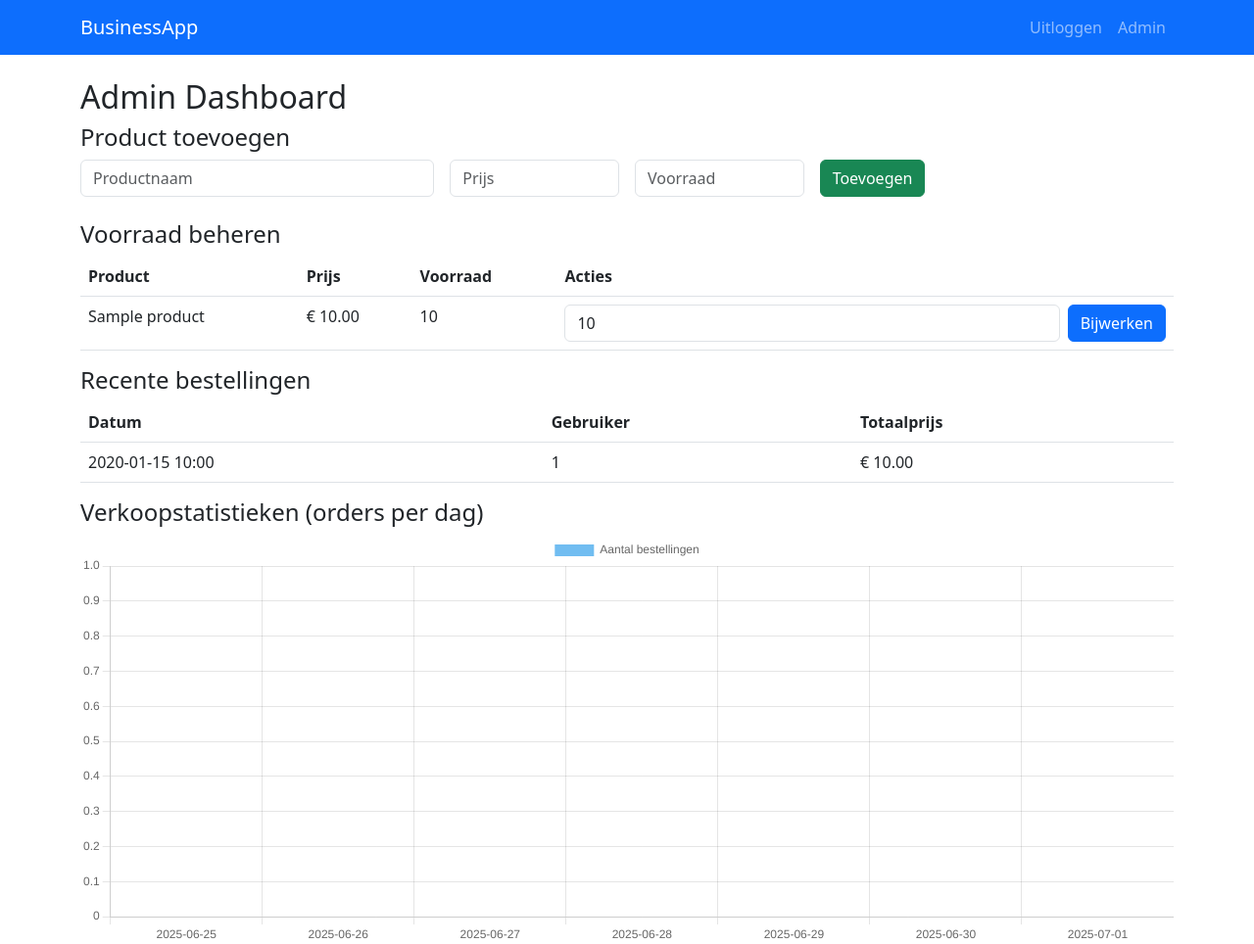
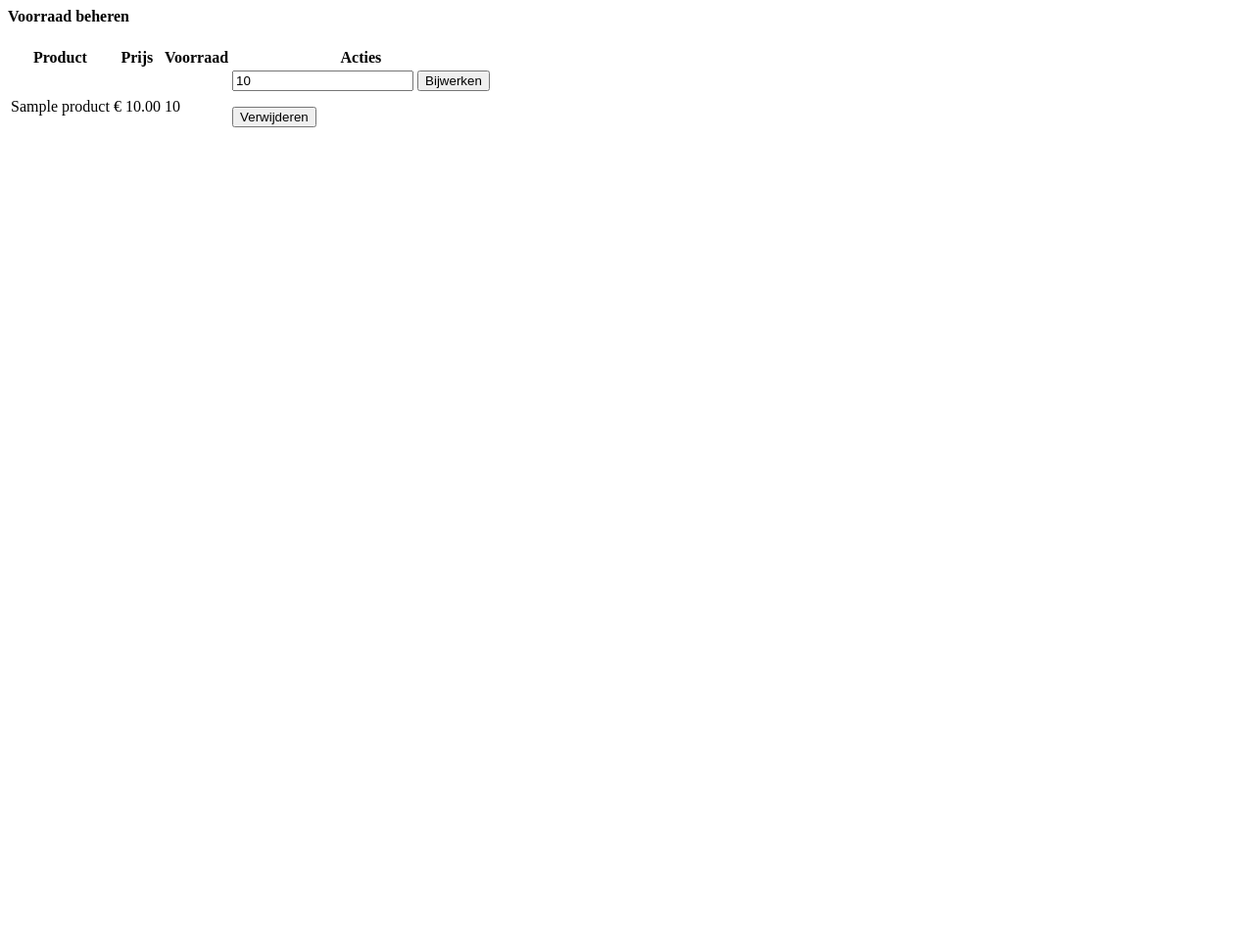
Before and after one commit to jarovde/buisness-app, a Flask app: page /admin in a window 1280 px wide. Shown: the whole page at 98% size. After the commit the page ends 130 px from the top, so only its background shows below. Run offline with Flask 3, Linux system fonts and the light colour scheme; a user stored in the database is signed in; tables that the repository leaves empty hold one stand-in row (values such as "Sample post").

Commit message:
admin.html

```diff
--- a/snoep-app/templates/admin.html
+++ b/snoep-app/templates/admin.html
@@ -1,23 +1,3 @@
-{% extends 'base.html' %}
-{% block content %}
-<h2>Admin Dashboard</h2>
-
-<h4>Product toevoegen</h4>
-<form method="POST" action="{{ url_for('add_product') }}" class="row g-3 mb-4">
-  <div class="col-md-4">
-    <input type="text" name="name" class="form-control" placeholder="Productnaam" required />
-  </div>
-  <div class="col-md-2">
-    <input type="number" step="0.01" name="price" class="form-control" placeholder="Prijs" required />
-  </div>
-  <div class="col-md-2">
-    <input type="number" name="stock" class="form-control" placeholder="Voorraad" required />
-  </div>
-  <div class="col-md-2">
-    <button type="submit" class="btn btn-success">Toevoegen</button>
-  </div>
-</form>
-
 <h4>Voorraad beheren</h4>
 <table class="table">
   <thead>
@@ -32,58 +12,15 @@
       <td>&euro; {{ "%.2f"|format(p.price) }}</td>
       <td>{{ p.stock }}</td>
       <td>
-        <form method="POST" action="{{ url_for('update_stock', product_id=p.id) }}" class="d-flex">
+        <form method="POST" action="{{ url_for('update_stock', product_id=p.id) }}" class="d-flex mb-1">
           <input type="number" name="stock" class="form-control me-2" value="{{ p.stock }}" min="0" />
-          <button type="submit" class="btn btn-primary">Bijwerken</button>
+          <button type="submit" class="btn btn-primary me-2">Bijwerken</button>
+        </form>
+        <form method="POST" action="{{ url_for('delete_product', product_id=p.id) }}" onsubmit="return confirm('Weet je zeker dat je dit product wilt verwijderen?');">
+          <button type="submit" class="btn btn-danger">Verwijderen</button>
         </form>
       </td>
     </tr>
     {% endfor %}
   </tbody>
 </table>
-
-<h4>Recente bestellingen</h4>
-<table class="table">
-  <thead>
-    <tr><th>Datum</th><th>Gebruiker</th><th>Totaalprijs</th></tr>
-  </thead>
-  <tbody>
-    {% for order in orders %}
-    <tr>
-      <td>{{ order.date.strftime("%Y-%m-%d %H:%M") }}</td>
-      <td>{{ order.user_id }}</td>
-      <td>&euro; {{ "%.2f"|format(order.total_price) }}</td>
-    </tr>
-    {% else %}
-    <tr><td colspan="3">Geen bestellingen gevonden</td></tr>
-    {% endfor %}
-  </tbody>
-</table>
-
-<h4>Verkoopstatistieken (orders per dag)</h4>
-<canvas id="salesChart" width="400" height="150"></canvas>
-
-{% endblock %}
-
-{% block scripts %}
-<script src="https://cdn.jsdelivr.net/npm/chart.js"></script>
-<script>
-fetch('{{ url_for("sales_data") }}')
-  .then(response => response.json())
-  .then(data => {
-    const ctx = document.getElementById('salesChart').getContext('2d');
-    const chart = new Chart(ctx, {
-      type: 'bar',
-      data: {
-        labels: data.dates,
-        datasets: [{
-          label: 'Aantal bestellingen',
-          data: data.counts,
-          backgroundColor: 'rgba(54, 162, 235, 0.7)'
-        }]
-      },
-      options: { scales: { y: { beginAtZero: true } } }
-    });
-  });
-</script>
-{% endblock %}
```
